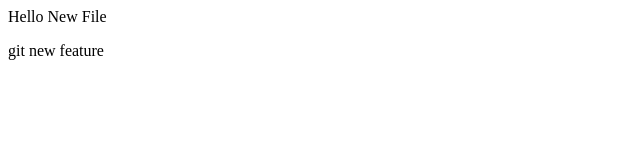
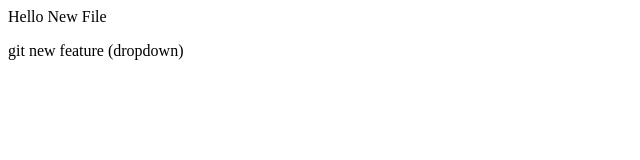
Before and after one commit to kiran779600/LocalRepo, a plain HTML site: page index.html in a window 1280 px wide. Shown: the full height of the page, 0-640 px from the left. Drawn offline with Linux system fonts and the light colour scheme.

```diff
--- a/index.html
+++ b/index.html
@@ -1,2 +1,2 @@
 <p>Hello New File</p>
-<p>git new feature</p>
+<p>git new feature (dropdown)</p>
```
